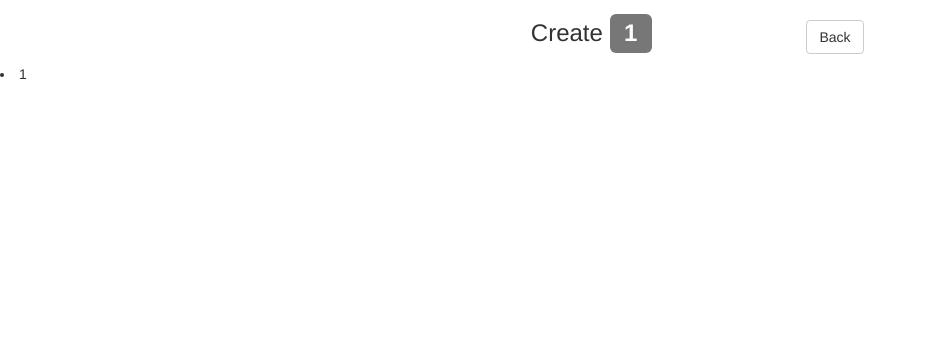
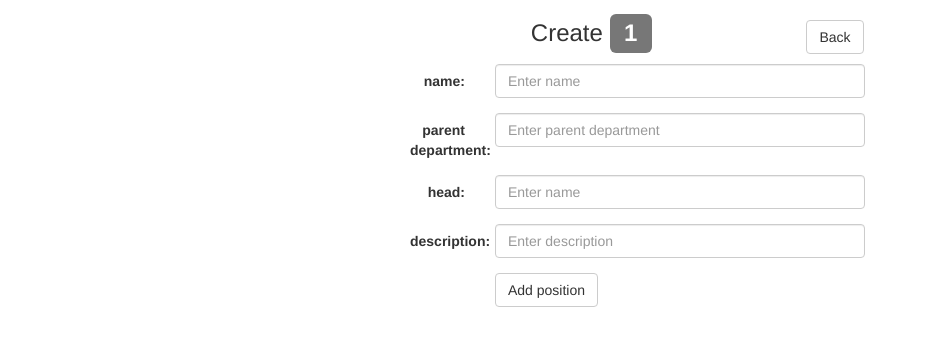
Before and after one commit to ddeadlink/py_tst, a Flask app: page /create/1 in a window 1280 px wide. Shown: the top 346 px of the page, without its empty margins (0-928 px from the left). Run offline with Flask 2, Linux system fonts and the light colour scheme; data that the repository does not hold is empty; some libraries are stand-ins or nearby versions.

Commit message:
'depField'

```diff
--- a/main.py
+++ b/main.py
@@ -4,48 +4,9 @@ from flask_sqlalchemy import SQLAlchemy
 app = Flask(__name__)
 #app.config['SQLALCHEMY_DATABASE_URI'] = 'postgresql://postgres:connect565@localhost/test_task'
 app.config['SQLALCHEMY_DATABASE_URI'] = 'postgresql://osfqbysgftyykd:g6VxXCxQoi7trxPTkmMfgtv_x2@ec2-54-75-232-54.eu-west-1.compute.amazonaws.com/dbpb9v07deo1nu'
-
-
 db = SQLAlchemy(app)
 
-class Users(db.Model):
-    id = db.Column(db.Integer, primary_key=True)
-    name = db.Column(db.String(80), unique=False)
-    surname = db.Column(db.String(80), unique=False)
-    position = db.Column(db.String(80), unique=False)
-    mail = db.Column(db.String(80), unique=True)
-    phone = db.Column(db.Integer, unique=True)
-    birth = db.Column(db.Integer, unique=False)
-
-    def __init__(self, name, surname, position, mail, phone, birth):
-        self.name = name
-        self.surname = surname
-        self.position = position
-        self.mail = mail
-        self.phone = phone
-        self.birth = birth
-
-
-class Profile(db.Model):
-    id = db.Column(db.Integer, primary_key=True)
-    name = db.Column(db.String(80), unique=False)
-    description = db.Column(db.String(80), unique=False)
-
-    def __init__(self, name, description):
-        self.name = name
-        self.description = description
-
-
-class Department(db.Model):
-    id = db.Column(db.Integer, primary_key=True)
-    name = db.Column(db.String(80), unique=False)
-    head = db.Column(db.String(80), unique=False)
-    description = db.Column(db.String(80), unique=False)
-
-    def __init__(self, name, head, description):
-        self.name = name
-        self.head = head
-        self.description = description
+from models import *
 
 @app.route('/')
 def index():
@@ -60,24 +21,29 @@ def view(arg):
         res = Profile.query.all()
     return render_template('view.html', res = res, arg = arg)
 
+# create tpl for all components
 @app.route('/create/<arg>')
 def create(arg):
     positions = Profile.query.all()
-    return render_template('create_new.html', arg = arg, positions = positions)
+    departments = Department.query.all()
+    return render_template('create_new.html', arg = arg, positions = positions, departments = departments)
 
+# to post data to db
 @app.route('/post/<arg>',methods=['POST'])
 def post(arg):
     if arg == 'user':
-        user = Users(request.form['name'],request.form['surname'],request.form['position'],request.form['mail'],request.form['phone'],request.form['birth'])
+        user = Users(request.form['name'],request.form['surname'],request.form['position'],\
+                request.form['department'],request.form['mail'],request.form['phone'],request.form['birth'])
         db.session.add(user)
         db.session.commit()
+
     elif arg == 'position':
         position = Profile(request.form['name'],request.form['description'])
         db.session.add(position)
         db.session.commit()
-
     return redirect(url_for('index'))
 
+# ajax handler to delete components
 @app.route('/ajax', methods=['POST'])
 def ajax():
     if str(request.form['key']) == 'user':
--- a/templates/create_new.html
+++ b/templates/create_new.html
@@ -7,6 +7,7 @@
       <script src="https://ajax.googleapis.com/ajax/libs/jquery/1.12.4/jquery.min.js"></script>
       <script src="https://maxcdn.bootstrapcdn.com/bootstrap/3.3.7/js/bootstrap.min.js"></script>
       <link rel='stylesheet' type="text/css" href="{{ url_for('static', filename='style.css') }}">
+      <script type=text/javascript src="{{ url_for('static', filename='script.js') }}"></script>
   </head>
   <body>
       <div class="container">
@@ -35,9 +36,21 @@
         </div>
       </div>
       <div class="form-group">
-        <label class="control-label col-sm-2" for="Position">Position:</label>
+        <label class="control-label col-sm-2 lbl" for="department">department:</label>
         <div class="col-sm-10">
-          <select class="form-control" id="sel1" name='position'>
+          <select class="form-control" id="department" name='department'>
+            <option selected></option>
+            {% for d in departments %}
+              <option value={{ d.id }}>{{ d.name }}</option>
+            {% endfor %}
+          </select>
+        </div>
+      </div>
+      <div class="form-group">
+        <label class="control-label col-sm-2" for="Position">position:</label>
+        <div class="col-sm-10">
+          <select class="form-control" id="position" name='position'>
+            <option selected></option>
             {% for p in positions %}
               <option>{{ p.name }}</option>
             {% endfor %}
@@ -92,7 +105,43 @@
     </div>
   </form>
     {% else %}
-        <li>{{arg}}</li>
+    <form class="form-horizontal" method="POST" action="/post/department">
+      <div class="container form-wrap">
+      <div class="form-group">
+        <label class="control-label col-sm-2 lbl" for="name">name:</label>
+        <div class="col-sm-10">
+          <input type="text" class="form-control" name='name' id="name" placeholder="Enter name">
+        </div>
+      </div>
+      <div class="form-group">
+        <label class="control-label col-sm-2 lbl" for="parent">parent department:</label>
+        <div class="col-sm-10">
+
+          <input type="text" class="form-control" name='department' id="" placeholder="Enter parent department">
+
+        </div>
+      </div>
+      <div class="form-group">
+        <label class="control-label col-sm-2 lbl" for="name">head:</label>
+        <div class="col-sm-10">
+
+          <input type="text" class="form-control" name='head' id="name" placeholder="Enter name">
+
+        </div>
+      </div>
+      <div class="form-group">
+        <label class="control-label col-sm-2 lbl" for="description">description:</label>
+        <div class="col-sm-10">
+          <input type="text" class="form-control"  name='description' id="description" placeholder="Enter description">
+        </div>
+      </div>
+      <div class="form-group">
+        <div class="col-sm-offset-2 col-sm-10">
+          <button type="submit" class="btn btn-default control">Add position</button>
+        </div>
+      </div>
+    </div>
+  </form>
     {% endif %}
   </div>
   </body>
--- a/templates/main.html
+++ b/templates/main.html
@@ -32,7 +32,7 @@
               <div class="thumbnail">
                 <div class="caption">
                   <h3>Department</h3>
-                  <p><a href="/create/department" class="btn btn-primary" role="button">Create</a> <a href="#" class="btn btn-default" role="button">View</a></p>
+                  <p><a href="/create/department" class="btn btn-primary" role="button">Create</a> <a href="/view/department" class="btn btn-default" role="button">View</a></p>
                 </div>
               </div>
             </div>
```
Also changed, not shown: models.py (added, +44 -0 lines), static/script.js (+14 -0 lines), 1 other file.
